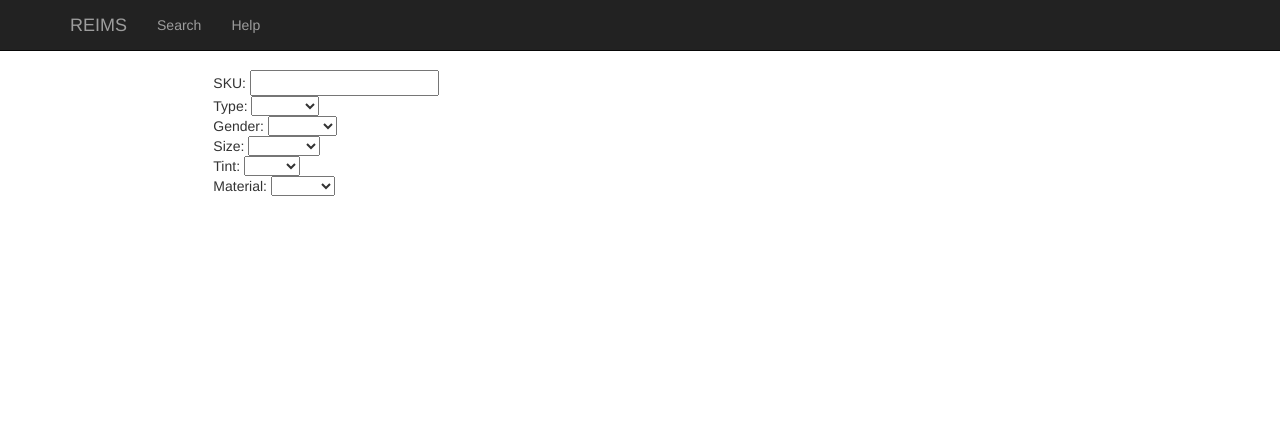
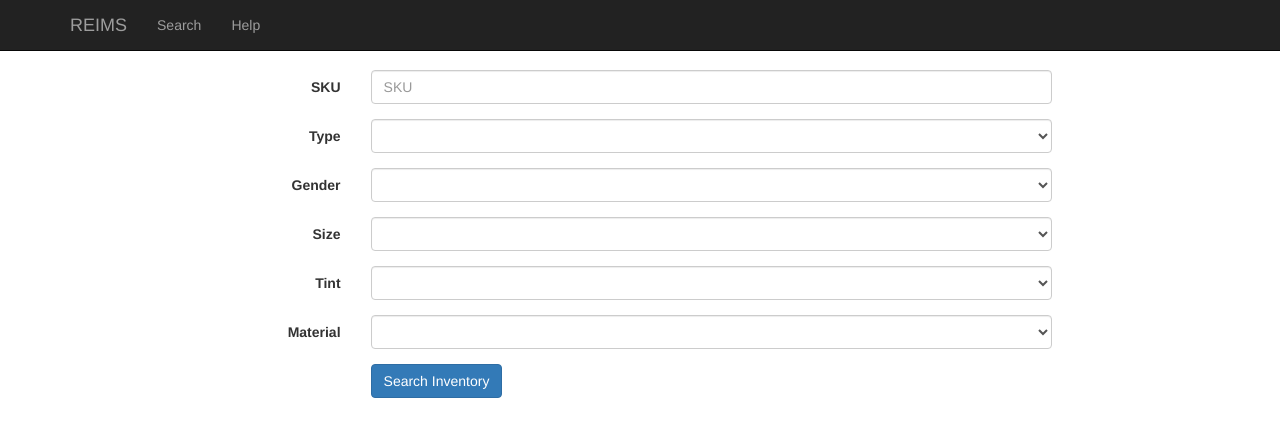
Before and after one commit to jboreiko/reims-web, a website: page public/index.html in a window 1280 px wide. Drawn offline with nearby package versions, Linux system fonts and the light colour scheme; some packages are replaced by stand-ins of ours.

Commit message:
Updated search to include an actual form

```diff
--- a/bower.json
+++ b/bower.json
@@ -26,6 +26,7 @@
     "pouchdb": "~5.0.0",
     "angular": "~1.4.7",
     "angular-route": "~1.4.7",
-    "angular-resource": "~1.4.7"
+    "angular-resource": "~1.4.7",
+    "angular-pouchdb": "~4.0.0"
   }
 }
--- a/public/js/app.js
+++ b/public/js/app.js
@@ -11,6 +11,9 @@ reimsApp.config(['$routeProvider', function($routeProvider) {
 	    templateUrl: 'partials/search.html',
 	    controller: 'SearchCtrl'
 	}).
+	when('/results', {
+	    templateUrl: 'partials/results.html',
+	}).
 	when('/help', {
 	    templateUrl: 'partials/help.html'
 	}).
--- a/public/js/controllers.js
+++ b/public/js/controllers.js
@@ -4,8 +4,14 @@
 
 var reimsControllers = angular.module('reimsControllers', []);
 
-reimsControllers.controller('SearchCtrl', ['$scope',
-  function($scope) {
+reimsControllers.controller(
+    'SearchCtrl', ['$scope', '$location',
+		   function($scope, $location) {
+		       $scope.search = function(searchTerms) {
+			   console.log("Running a search with ", searchTerms);
+			   $location.path("/results");
+		       };
+
     //$scope.phones = Phone.query();
     //$scope.orderProp = 'age';
   }]);
--- a/public/partials/search.html
+++ b/public/partials/search.html
@@ -1,39 +1,61 @@
-<div class="row">
-  SKU: <input ng-model="sku">
+<form novalidate class="form-horizontal">
+  <div class="form-group">
+    <label for="sku" class="col-sm-2 control-label">SKU</label>
+    <div class="col-sm-10"><input class="form-control" id="sku" placeholder="SKU" ng-model="searchTerms.sku" required></div>
   </div>
-<div class="row">
-  Type: <select ng-model="type">
+  <div class="form-group">
+    <label for="lenseType" class="col-sm-2 control-label">Type</label>
+    <div class="col-sm-10">
+      <select class="form-control" id="lenseType" ng-model="searchTerms.lenseType">
 	<option value="single">Single</option>
 	<option value="bifocal">Bifocal</option>
 	<option value="reader">Reader</option>
       </select>
     </div>
-<div class="row">
-  Gender: <select ng-model="gender">
+  </div>
+  <div class="form-group">
+    <label for="gender" class="col-sm-2 control-label">Gender</label>
+    <div class="col-sm-10">
+      <select class="form-control" id="gender" ng-model="searchTerms.gender">
 	<option value="male">Male</option>
 	<option value="female">Female</option>
 	<option value="unisex">Unisex</option>
       </select>
     </div>
-<div class="row">
-  Size: <select ng-model="size">
+  </div>
+  <div class="form-group">
+    <label for="size" class="col-sm-2 control-label">Size</label>
+    <div class="col-sm-10">
+      <select class="form-control" id="size" ng-model="searchTerms.size">
 	<option value="small">Small</option>
 	<option value="medium">Medium</option>
 	<option value="large">Large</option>
 	<option value="child">Child</option>
       </select>
     </div>
-<div class="row">
-  Tint: <select ng-model="tint">
+  </div>
+  <div class="form-group">
+    <label for="tint" class="col-sm-2 control-label">Tint</label>
+    <div class="col-sm-10">
+      <select class="form-control" id="tint" ng-model="searchTerms.tint">
 	<option value="none">None</option>
 	<option value="dark">Dark</option>
 	<option value="light">Light</option>
       </select>
     </div>
-<div class="row">
-  Material: <select ng-model="material">
+  </div>
+  <div class="form-group">
+    <label for="material" class="col-sm-2 control-label">Material</label>
+    <div class="col-sm-10">
+      <select class="form-control" id="material" ng-model="searchTerms.material">
 	<option value="metal">Metal</option>
 	<option value="plastic">Plastic</option>
       </select>
     </div>
   </div>
+  <div class="form-group">
+    <div class="col-sm-offset-2 col-sm-10">
+      <button type="submit" ng-click="search(searchTerms)" class="btn btn-primary">Search Inventory</button>
+    </div>
+  </div>
+</form>
```
Also changed, not shown: public/partials/results.html (added, +10 -0 lines). Lines whose indentation alone changed are shown as unchanged.
